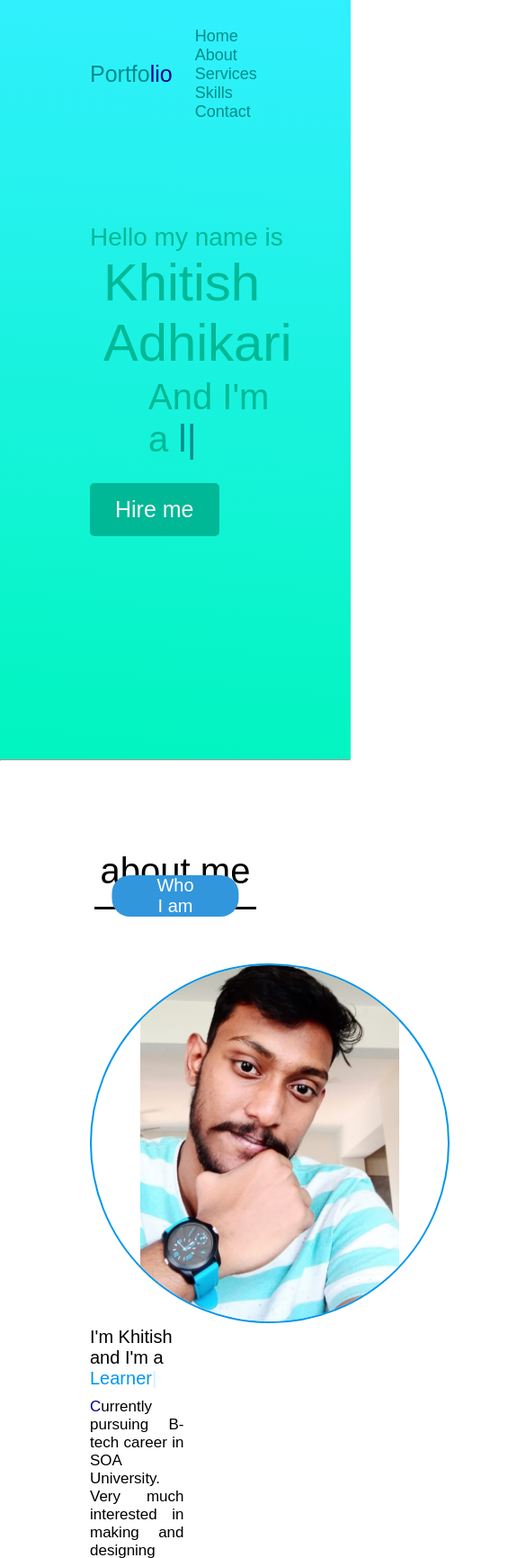
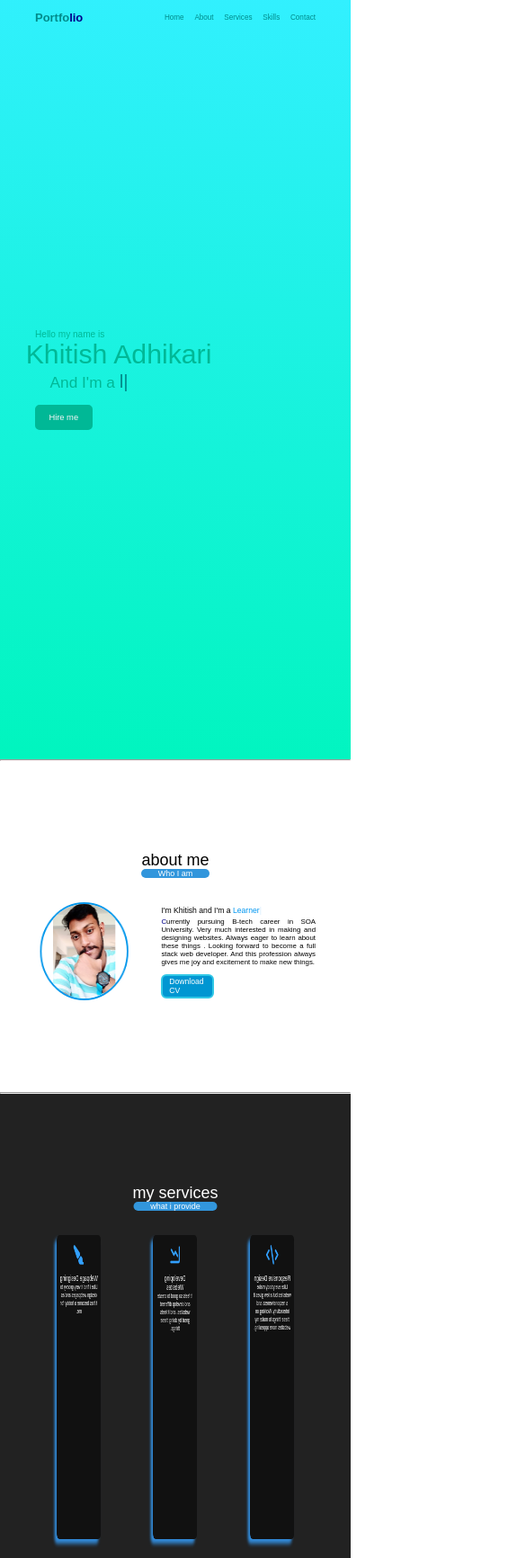
Before and after one commit to khitishadhikari123/myportfolio, a plain HTML site: page index.html in a window 390 px wide. Shown: the top 1732 px of the page at 90% size, 585 px wide, since content can reach past the window. Drawn offline with nearby package versions, Linux system fonts and the light colour scheme.

Commit message:
Update foliostyle.css

```diff
--- a/foliostyle.css
+++ b/foliostyle.css
@@ -1,11 +1,103 @@
 * {
-  margin: 0px;
-  padding: 0px;
+  margin: 0%;
+  padding: 0%;
   box-sizing: border-box;
   text-decoration: none;
 }
 
+@media screen and (max-width:1200px) {
+  body {
+    font-size: 80%;
+  }
 
+  .navbar .hp,
+  .home .hp,
+  .about .hp,
+  .services .hp,
+  .skills .hp,
+  .contact .hp {
+    display: block;
+    width: auto;
+    height: auto;
+    margin: auto;
+    padding: auto;
+    text-align: justify;
+    align-items: center;
+  }
+}
+
+@media screen and (max-width:1000px) {
+  body {
+    font-size: 70%;
+  }
+
+  .navbar .hp,
+  .home .hp,
+  .about .hp,
+  .services .hp,
+  .skills .hp,
+  .contact .hp {
+    display: block;
+    width: auto;
+    height: auto;
+    margin: auto;
+    padding: auto;
+    text-align: justify;
+    align-items: center;
+  }
+}
+
+@media screen and (max-width:800px) {
+  body {
+    font-size: 60%;
+  }
+
+  .navbar .hp,
+  .home .hp,
+  .about .hp,
+  .services .hp,
+  .skills .hp,
+  .contact .hp {
+    display: block;
+    width: auto;
+    height: auto;
+    margin: auto;
+    padding: auto;
+    text-align: justify;
+    align-items: center;
+  }
+  .contact .contact-content .left .info .subt{
+    font-size: 60%;
+  }
+}
+
+@media screen and (max-width:600px) {
+  body {
+    font-size: 45%;
+  }
+
+  .navbar .hp,
+  .home .hp,
+  .about .hp,
+  .services .hp,
+  .skills .hp,
+  .contact .hp {
+    display: block;
+    width: auto;
+    height: auto;
+    margin: auto;
+    padding: auto;
+    text-align: justify;
+    align-items: center;
+  }
+
+  .services .servecontent .card {
+    height: 50%;
+    width: 50%;
+  }
+
+
+}
 
 html {
   scroll-behavior: smooth;
@@ -17,8 +109,8 @@ section {
 }
 
 .hp {
-  max-width: 1300px;
-  padding: 0 100px;
+  max-width: 130vw;
+  padding: 0 10vw;
   margin: auto;
 }
 
@@ -35,17 +127,15 @@ section {
   justify-content: space-between;
 }
 
-.about .hp {
-
-}
+.about .hp {}
 
 section .title {
   position: relative;
   text-align: center;
-  font-size: 40px;
+  font-size: 250%;
   font-family: sans-serif;
-  margin-bottom: 60px;
-  padding-bottom: 20px;
+  margin-bottom: 10%;
+  padding-bottom: 1.5%;
   font-weight: 500;
 }
 
@@ -54,19 +144,19 @@ section .title::before {
   position: absolute;
   bottom: 0;
   left: 50%;
-  width: 180px;
-  height: 3px;
+  width: 10vw;
+  height: 1%;
   background: #111;
   transform: translateX(-50%);
 }
 
 section .title::after {
   position: absolute;
-  bottom: -8px;
+  bottom: -1vw;
   left: 50%;
-  font-size: 20px;
+  font-size: 50%;
   color: white;
-  padding: 0 50px;
+  padding: 0 6%;
   border-radius: 20px;
   background-color: rgb(50, 150, 220);
   transform: translateX(-50%);
@@ -75,9 +165,9 @@ section .title::after {
 /*nav bar styling starts here */
 .navbar {
   position: absolute;
-  width: 100%;
+  width: 100vw;
   z-index: 999;
-  padding: 30px 0;
+  padding: 3% 0;
   font-family: sans-serif;
   transition: all 0.8s ease;
 }
@@ -98,8 +188,15 @@ section .title::after {
 
 .navbar .logo a {
   color: darkcyan;
-  font-size: 25px;
-  font-weight: 500;
+  font-size: 180%;
+  font-weight: 550;
+  animation: mylogo 5s linear infinite;
+}
+
+@keyframes mylogo {
+  100% {
+    transform: rotateY(360deg);
+  }
 }
 
 .navbar .menu li {
@@ -110,39 +207,19 @@ section .title::after {
 .navbar .menu li a {
   display: block;
   color: darkcyan;
-  font-size: 18px;
+  font-size: 113%;
   font-weight: 450;
-  margin-left: 25px;
+  margin-left: 2.5vw;
 }
 
 .navbar .menu li a:hover {
   color: darkblue;
 }
 
-.mb {
-  display: none;
-  color: white;
-  font-size: 25px;
-  cursor: pointer;
-}
-
-/*.scrollbar {
-    position: fixed;
-    height: 45px;
-    width: 42px;
-    background-color: rgb(0, 240, 0);
-    right: 30px;
-    bottom: 10px;
-    text-align: center;
-    font-size: 30px;
-    cursor: pointer;
-    opacity: 0;
-    pointer-events: none;
-}*/
 
 /*Customized scrollbar begins from here*/
 ::-webkit-scrollbar {
-  width: 10px;
+  width: 1.5vw;
 }
 
 ::-webkit-scrollbar-track {
@@ -152,16 +229,14 @@ section .title::after {
 
 ::-webkit-scrollbar-thumb {
   border-radius: 20px;
-  background: darkcyan;
+  background: darkblue;
 }
 
 ::-webkit-scrollbar-thumb:hover {
-  background: darkblue;
+  background: rgb(50, 150, 230);
 }
 
-::-webkit-scrollbar-corner {
-  background: darkblue;
-}
+
 
 /* home section  styling begins here*/
 .home {
@@ -169,46 +244,46 @@ section .title::after {
   background: linear-gradient(185deg, rgb(50, 240, 255), rgb(0, 245, 190));
   height: 100vh;
   color: rgb(0, 184, 150);
-  min-height: 500px;
+  min-height: 30vh;
   background-size: cover;
   background-attachment: fixed;
   font-family: sans-serif;
 }
 
 .home .hp {
-  width: 100%;
   display: flex;
+  width: 100vw;
 }
 
 .home .hp .text1 {
-  font-size: 28px;
+  font-size: 140%;
   font-weight: 500;
 }
 
 .home .hp .text2 {
-  font-size: 58px;
+  font-size: 420%;
   font-weight: 500;
-  margin-left: 15px;
+  margin-left: -5%;
 }
 
 .home .hp .text3 {
-  font-size: 40px;
-  margin: 5px 0 5px 15px;
-  padding-left: 50px;
+  font-size: 240%;
+  margin: 0.5% 0 0.5% 3%;
+  padding-left: 5%;
 }
 
 .home .hp .text3 span {
   color: darkcyan;
-  font-size: 42px;
+  font-size: 120%;
 }
 
 .home .hc a {
   display: inline-block;
   background: rgb(0, 184, 150);
   color: whitesmoke;
-  font-size: 25px;
-  padding: 12px 25px;
-  margin-top: 20px;
+  font-size: 130%;
+  padding: 3% 6%;
+  margin-top: 6%;
   font-weight: 400;
   border: 3px solid rgb(0, 184, 150);
   border-radius: 5px;
@@ -222,11 +297,20 @@ section .title::after {
 
 
 .about .aboutcontent .left img {
-  height: 400px;
-  width: 400px;
+  height: 28vw;
+  width: 28vw;
   object-fit: contain;
   border-radius: 50%;
   border: 2px solid rgb(0, 150, 235);
+  animation: myimg 3.5s linear infinite
+}
+
+@keyframes myimg {
+
+  100% {
+    transform: rotateY(360deg);
+  }
+
 }
 
 .about .aboutcontent .right {
@@ -234,9 +318,9 @@ section .title::after {
 }
 
 .about .aboutcontent .right .text {
-  font-size: 20px;
+  font-size: 120%;
   font-weight: 500;
-  margin-bottom: 10px;
+  margin-bottom: 2%;
 }
 
 .about .right .para::first-letter {
@@ -249,17 +333,17 @@ section .title::after {
 
 .about .aboutcontent .right .para {
   text-align: justify;
-  font-size: 17px;
+  font-size: 109%;
   font-weight: 500;
 }
 
 .about .aboutcontent .right .cv {
-  width: 200px;
+  width: 15vw;
   background: rgb(0, 150, 210);
   color: white;
-  padding: 10px 30px;
-  margin-top: 20px;
-  font-size: 20px;
+  padding: 1% 4%;
+  margin-top: 5%;
+  font-size: 120%;
   font-weight: 400;
   border-radius: 6px;
   border: 2px solid rgb(50, 200, 230);
@@ -283,9 +367,11 @@ section .title::after {
 .services .title::before {
   background-color: white;
 }
-.services .title{
-  color:#fff;
+
+.services .title {
+  color: #fff;
 }
+
 .services .title::after {
   background-color: rgb(50, 150, 220);
   border-radius: 20px;
@@ -294,17 +380,24 @@ section .title::after {
 }
 
 .services .servecontent .card {
-  width: calc(33% 20px);
   color: white;
   background: #111;
   text-align: center;
   border-radius: 6px;
-  padding: 40px 25px;
+  box-shadow: 5px 5px 5px rgb(50, 140, 220);
+  padding: 4% 2%;
   cursor: pointer;
   transition: all 0.3s ease;
-  width: 300px;
-  height: 250px;
+  width: 25vw;
+  height: 40vh;
   overflow: hidden;
+  animation: mycard 15s linear infinite;
+}
+
+@keyframes mycard {
+  100% {
+    transform: rotateY(360deg);
+  }
 }
 
 .services .servecontent .card:hover {
@@ -320,7 +413,7 @@ section .title::after {
 }
 
 .services .servecontent .card i {
-  font-size: 50px;
+  font-size: 300%;
   color: rgb(50, 160, 280);
   transition: all 0.3s ease;
 }
@@ -330,44 +423,40 @@ section .title::after {
 }
 
 .services .servecontent .card .text {
-  font-size: 20px;
+  font-size: 130%;
   font-weight: 500;
-  margin: 10px 0 8px 0;
+  margin: 10% 0 0.8% 0;
 }
 
 
 /* skills section starts here */
 .skills {
   font-family: sans-serif;
-  background: ;
+  width: 100%;
 }
 
 .skills .title::after {
   content: "what i know";
 }
 
-.skills {
-  display: flex;
-  width: 100%;
-}
 
 .skills .skills-content .left {
   width: 40%;
   display: inline-block;
-  margin-right: 20px;
+  margin-right: 3%;
 }
 
 .skills .skills-content .right {
   float: right;
   display: inline-block;
   width: 55%;
-  margin-left: 30px;
+  margin-left: 2%;
 }
 
 .skills .skills-content .left .text {
-  font-size: 20px;
+  font-size: 120%;
   font-weight: 600;
-  margin-bottom: 10px;
+  margin-bottom: 1%;
 
 }
 
@@ -376,17 +465,17 @@ section .title::after {
 }
 
 .skills-content .right p {
-  font-size: 20px;
+  font-size: 120%;
 }
 
 .skills .skills-content .left a {
   display: inline-block;
   background: rgb(50, 150, 220);
   color: #fff;
-  font-size: 18px;
+  font-size: 110%;
   font-weight: 500;
-  padding: 8px 16px;
-  margin-top: 20px;
+  padding: 2% 4%;
+  margin-top: 5%;
   border-radius: 6px;
   border: 2px solid rgb(50, 150, 200);
   transition: all 0.3s ease;
@@ -398,23 +487,24 @@ section .title::after {
 }
 
 .skills .skills-content .right .bars {
-  margin-bottom: 15px;
+  margin-bottom: 3%;
 }
 
 .skills .skills-content .right .info {
-  margin-bottom: 5px;
+  margin-bottom: 3%;
   align-items: center;
   justify-content: space-between;
 }
 
 .skills .skills-content .right span {
   font-weight: 500;
-  font-size: 18px;
+  font-size: 110%;
 }
 
 .skills .skills-content .right .line {
-  height: 5px;
+  height: 0.9vh;
   width: 100%;
+  border-radius: 6px;
   background: lightgrey;
   position: relative;
 }
@@ -443,7 +533,8 @@ section .title::after {
 .skills-content .right p::first-letter {
   color: darkblue
 }
-.skills-content .right p{
+
+.skills-content .right p {
   font-weight: 550;
 }
 
@@ -459,26 +550,26 @@ section .title::after {
 }
 
 .contact .contact-content {
-  width: calc(50% - 30px);
+  width: calc(50% - 5%);
 }
 
 .contact .contact-content .left .subt {
-  font-size: 18px;
+  font-size: 110%;
   font-weight: 500;
-  margin-bottom: 10px;
+  margin-bottom: 2%;
 }
 
 .contact .contact-content .left .subtext {
-  font-size: 18px;
+  font-size: 110%;
   font-weight: 550;
-  margin-bottom: 10px;
+  margin-bottom: 1%;
 }
 
 
 .contact .right .subt {
-  font-size: 18px;
+  font-size: 110%;
   font-weight: 550;
-  margin-bottom: 10px;
+  margin-bottom: 2%;
 }
 
 .contact .contact-content .left p {
@@ -486,23 +577,30 @@ section .title::after {
 }
 
 .contact .contact-content .left .icons {
-  margin: 10px 0;
+  margin: 1% 0;
 
 }
 
 .contact .contact-content .left .rows {
   display: flex;
-  height: 70px;
+  height: 11vh;
   align-items: center;
 }
 
 .contact .contact-content .rows .info {
-  margin-left: 20px;
+  margin-left: 10%;
 }
 
 .contact .contact-content .rows i {
-  font-size: 25px;
+  font-size: 135%;
   color: rgb(50, 150, 230);
+  animation: myicon 3s linear infinite;
+}
+
+@keyframes myicon {
+  100% {
+    transform: rotateX(360deg);
+  }
 }
 
 .contact .contact-content .info .head {
@@ -516,15 +614,12 @@ section .title::after {
 .contact .contact-content .right form .fields {}
 
 .contact .right form .fields .field {
-  height: 45px;
-  width: 70%;
-  margin-bottom: 15px;
+  height: 8vh;
+  width: 35vw;
+  margin-bottom: 4vh;
 }
 
-.contact .right .form .textarea {
-  height: 80px;
-  width: 100%;
-}
+
 
 .contact-content .left {
   width: 50%;
@@ -533,31 +628,31 @@ section .title::after {
 
 .contact-content .right {
   position: absolute;
-  margin-left: 25%;
-  width: 55%;
+  margin-left: 20%;
+  width: 50%;
   display: inline-block;
   vertical-align: middle;
 }
 
 .contact .right form .field input,
 .contact .right form textarea {
-  height: 100%;
-  width: 100%;
+  height: 10vh;
+  width: 35vw;
   border: 1px solid rgb(50, 150, 220);
   border-radius: 6px;
   outline: none;
-  padding: 0 15px;
-  font-size: 17px;
+  padding: 0 4%;
+  font-size: 105%;
   font-family: 'poppins', sans-serif;
   transition: all 0.3 ease;
 }
 
 .contact-content .right .btnarea button {
   background: rgb(50, 150, 230);
-  font-size: 15px;
+  font-size: 100%;
   border: 2px solid rgb(50, 170, 260);
   border-radius: 6px;
-  padding: 10px;
+  padding: 1.6%;
   color: white;
 }
 
@@ -572,20 +667,22 @@ body {
 }
 
 /* VISIT MY PROFILE STYLING*/
-.contact .contact-content .left .rows .info a{
-   color:rgb(50, 150, 230);
-}
-.contact .contact-content .left .rows .info a:hover{
-       color:darkcyan;
-}
-footer{
-  background: rgb(50, 140, 220);
-  color:white;
-  text-align:center;
-  height:40px;
+.contact .contact-content .left .rows .info a {
+  color: rgb(50, 150, 230);
 }
 
-footer span{
-  font-size:20px;
-  margin-top:10px;
+.contact .contact-content .left .rows .info a:hover {
+  color: darkcyan;
 }
+
+footer {
+  background: rgb(50, 140, 220);
+  color: white;
+  text-align: center;
+  height: 4.9vh;
+}
+
+footer span {
+  font-size: 110%;
+  margin-top: 0.5%;
+}
```
